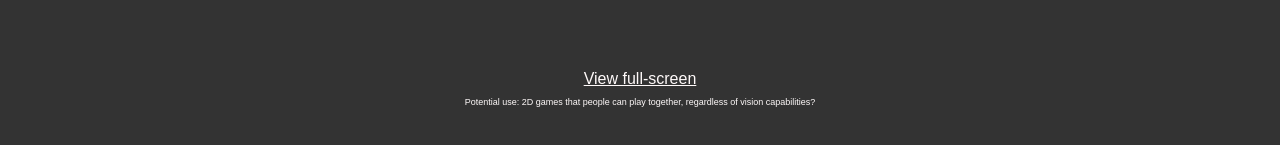
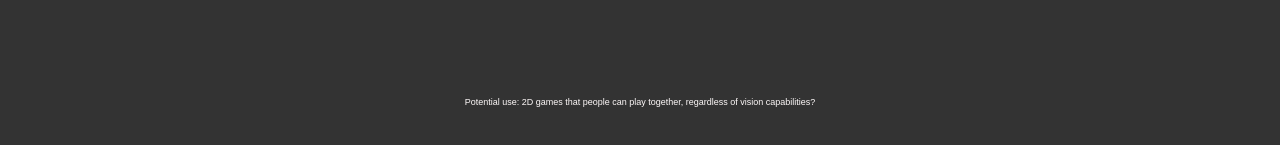
Before and after one commit to hchiam/_2DNote, a plain HTML site: page index.html in a window 1280 px wide. Shown: the part 668-813 px from the top of the page. Drawn offline with Linux system fonts and the light colour scheme.

Commit message:
remove codepen link

```diff
--- a/index.html
+++ b/index.html
@@ -52,9 +52,7 @@
     <p id="instruction" aria-live="polite"></p>
   </div>
   <i id="sound-icon" class='fas fa-music'></i>
-  <footer><a href="https://codepen.io/hchiam/full/eYYdVeX"
-             target="_blank"
-             onclick="stopNotes();event.stopPropagation();">View full-screen</a>
+  <footer>
     <p class="small-text">Potential use: 2D games that people can play together, regardless of vision capabilities?</p>
   </footer>
   <script>
```
